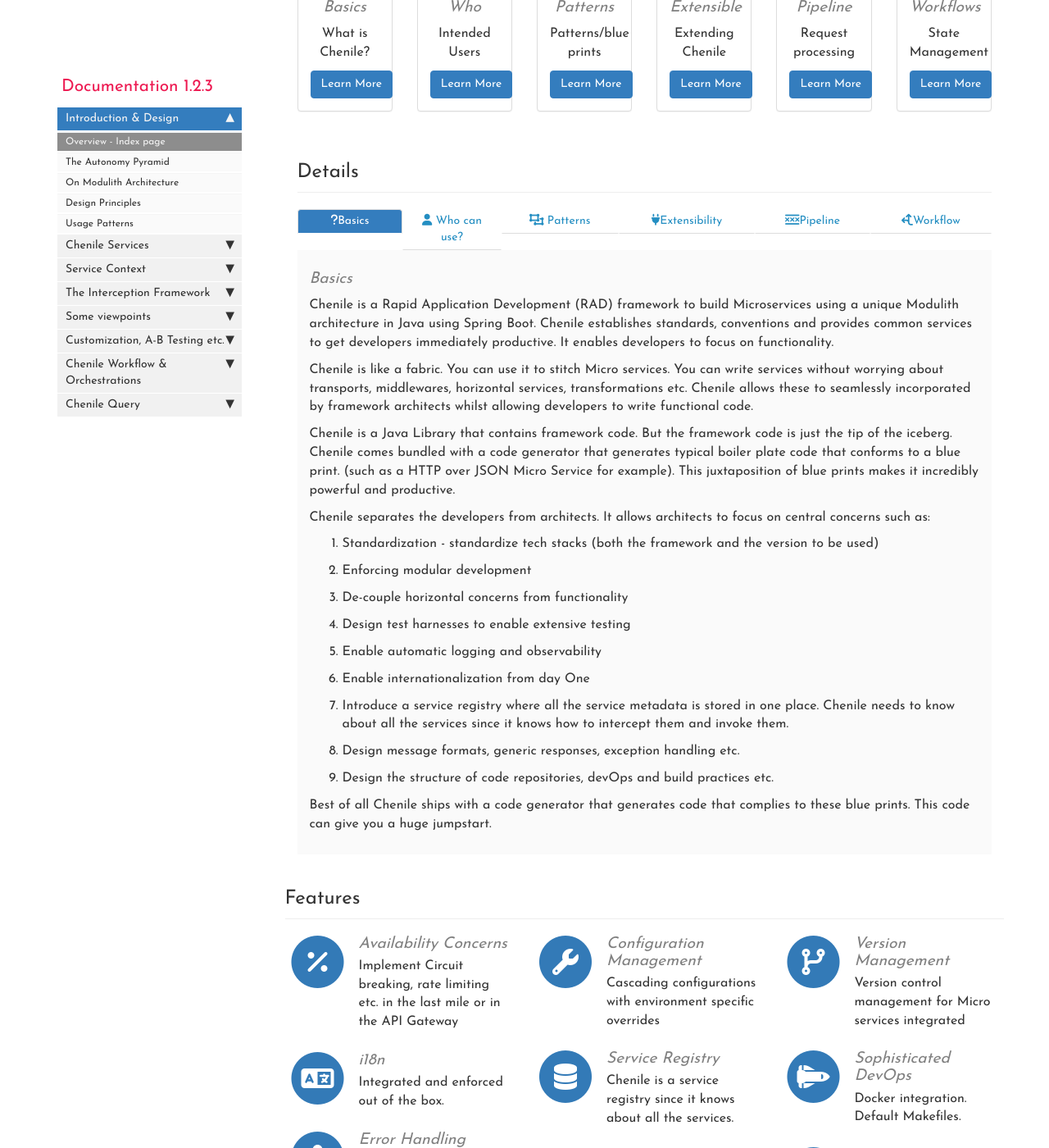
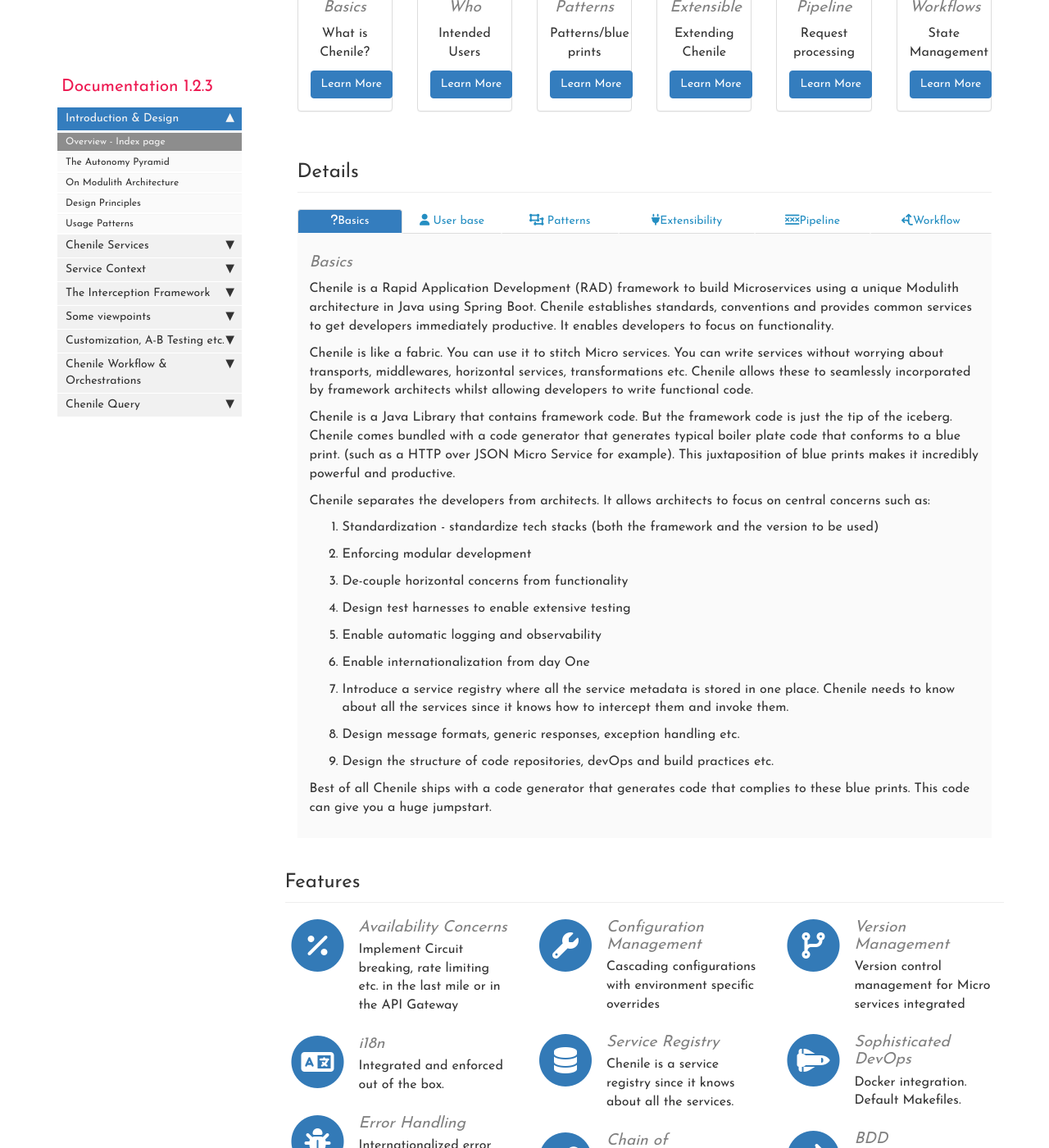
Before and after one commit to rajakolluru/cheniledocs.github.io, a Jekyll site: the page built from index.html, in a window 1280 px wide and 1400 px high, scrolled down 525 px. Shown: the whole window at 82% size. Built offline with Jekyll 4.4.1, drawn with Linux system fonts in a browser that asks for light colours; comment, search, counter and statistics services are not loaded.

Commit message:
content update

```diff
--- a/css/theme-dark-blue.css
+++ b/css/theme-dark-blue.css
@@ -13,7 +13,7 @@
 }
 
 #myTabContent{
-    background-color: darkslategrey;
+    background-color: #222222;
     color: wheat;
 }
 
--- a/index.html
+++ b/index.html
@@ -115,7 +115,7 @@
             <ul id="myTab" class="nav nav-tabs nav-justified">
                 <li class="active"><a href="#basics" data-toggle="tab"><i class="fa fa-question"></i>Basics</a>
                 </li>
-                <li class=""><a href="#who" data-toggle="tab"><i class="fa fa-user"></i> Who can use?</a>
+                <li class=""><a href="#who" data-toggle="tab"><i class="fa fa-user"></i> User base</a>
                 </li>
                 <li class=""><a href="#patterns" data-toggle="tab"><i class="fa fa-object-ungroup"></i> Patterns</a>
                 </li>
```
